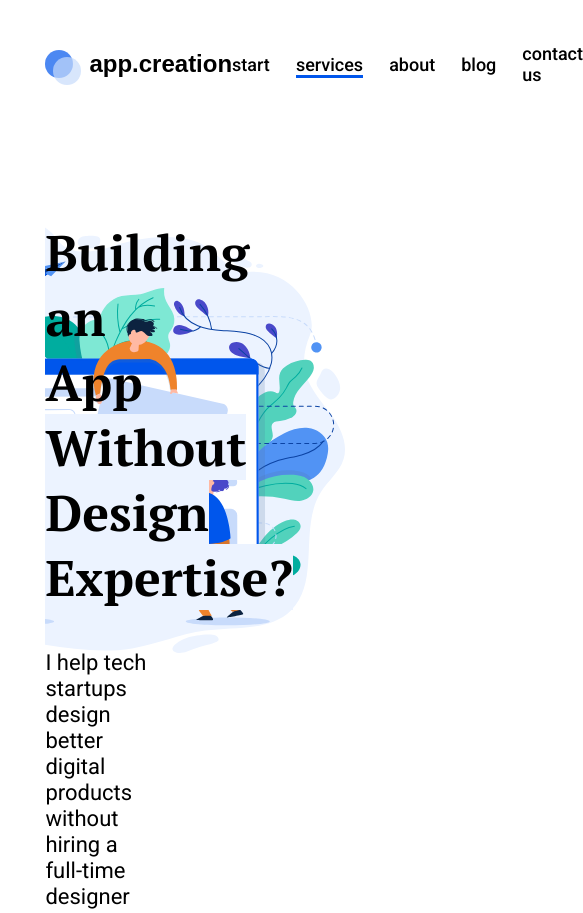
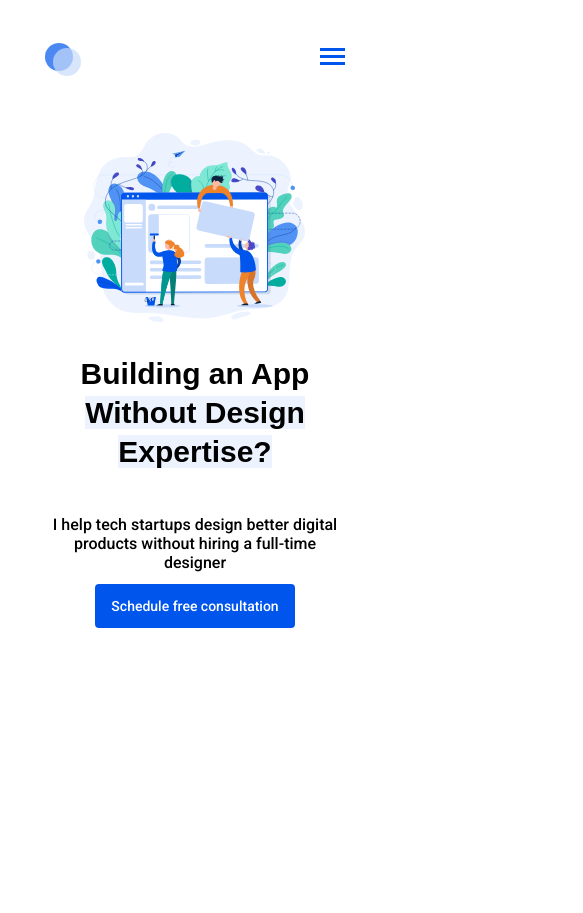
Before and after one commit to WebHeroSchool/HTML-CSS-2.0, a plain HTML site: page index.html in a window 390 px wide. Shown: the top 913 px of the page, 583 px wide, since content can reach past the window. After the commit the page ends 844 px from the top, so only its background shows below. Drawn offline with Linux system fonts and the light colour scheme.

Commit message:
адаптация сайта под мобильное устройство

```diff
--- a/index.html
+++ b/index.html
@@ -2,7 +2,7 @@
 <html lang="ru">
 <head>
 	<meta charset="UTF-8">
-	<meta name="viewport" content="width=device-width, initial-scale=1.0">
+	<meta name="viewport" content="width=device-width">
 	<title>app.creation</title>
 	<link rel="stylesheet" type="text/css" href="style.css">
 	<link href="https://fonts.googleapis.com/css2?family=PT+Serif:wght@700&family=Roboto:wght@400;500&display=swap" rel="stylesheet">
@@ -12,8 +12,10 @@
 	<header class="header">
 		<div class="logo">
 			<div class="logo__circle logo__circle_color_dark-blue"></div>
-			<div class="logo__circle logo__circle_color_blue"></div>
-		    app.creation
+			<div class="logo__circle logo__circle_color_blue"></div><div class="logo__text">
+		    app.creation</div>
+	    </div>
+	    <div class="menu_burger">
 	    </div>
 		<nav class="menu">
 			<a href="#" class="menu__item">start</a>
@@ -28,7 +30,7 @@
 			<span class="main__title-text_highlight">Without Design Expertise?
 				</span>
 			</h1>
-			<p class="main__subtitle">I help tech startups design better digital products without hiring a full-time designer</p>
+			<p class="main__subtitle">I help tech startups design better digital products without hiring a&nbsp;full-time designer</p>
 			<a href="#"class="main__button" type="button" name="button">Schedule free consultation</a>
 	</section>
   </div>
--- a/style.css
+++ b/style.css
@@ -1,3 +1,4 @@
+
 .wrapper{
 	width: 80%;
 	margin: auto;
@@ -53,6 +54,9 @@ opacity: .7;
 	color: #000000;
 	text-decoration: none;
 	transition: opacity .5s;
+}
+.menu_burger{
+	display: none;
 }
 .menu__item_active::after{
 	position: absolute;
@@ -122,3 +126,39 @@ transition: background-color .5s;
 .main__button:hover{
 	background-color:#191970;
 }
+@media (max-width: 768px) {
+	.menu{
+		display: none;
+	}
+	.logo__text{
+		display: none;
+	}
+	.menu_burger{
+		display: flex;
+		align-items: center;
+		width: 25px;
+		height: 17px;
+		padding:40px 0;
+		background: url(img/rectangle.svg) no-repeat center;
+	}
+	.header{
+		margin-bottom: 28px;
+	}
+	.main{
+		text-align: center;
+		padding: 74% 0 0;
+		background-size: 74%;
+		background-position: top center;
+	}
+	.main__title{
+		margin-bottom: 44px;
+		font: bold 30px/39px pt_serif, arial, helvetica, sans-serif;
+	}
+	.main__subtitle{
+		margin-bottom: 25px;
+		font: 500 16px/19px Roboto, arial, helvetica, sans-serif;
+	}
+	.main__button{
+		font: 500 14px/16px Roboto, arial, helvetica, sans-serif;
+	}
+}
```
Also changed, not shown: img/rectangle.svg (added).
